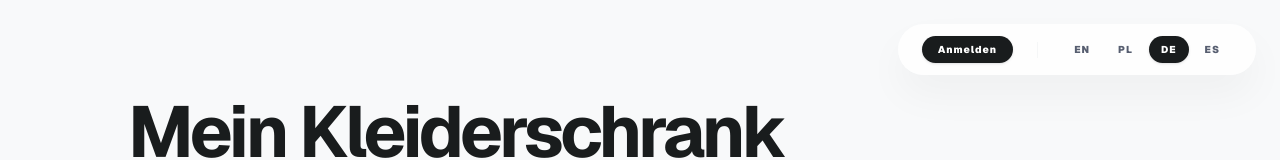
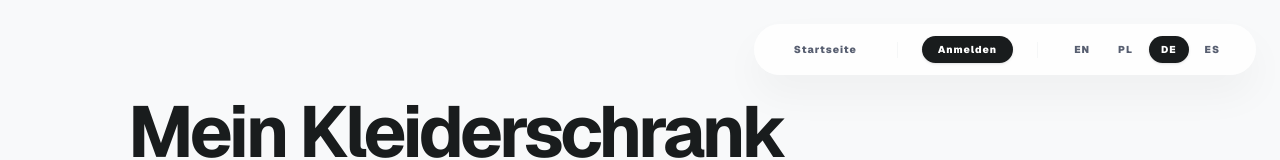
Before and after one commit to konopek94/wearwise, a Next.js app: page /de/closet in a window 1280 px wide. Shown: the top 160 px of the page. Built offline with nearby package versions, Linux system fonts and the light colour scheme; no server answers; the database is empty.

Commit message:
feat: add Home link to navigation bar for better flow

```diff
--- a/components/ClosetDashboard.tsx
+++ b/components/ClosetDashboard.tsx
@@ -7,6 +7,7 @@ import ResultsCard from "./ResultsCard";
 import AuthButton from "./AuthButton";
 import LanguageSwitcher from "./LanguageSwitcher";
 import { Locale } from "../i18n-config";
+import Link from "next/link";
 
 export default function ClosetDashboard({ initialItems, dictionary, lang }: { initialItems: ClosetItem[], dictionary: Dictionary, lang: Locale }) {
   const [items] = useState(initialItems);
@@ -15,6 +16,13 @@ export default function ClosetDashboard({ initialItems, dictionary, lang }: { in
   return (
     <div className="max-w-5xl mx-auto">
       <div className="fixed top-6 right-6 z-50 glass px-6 py-3 rounded-full shadow-ambient flex items-center gap-6">
+        <Link
+          href={`/${lang}`}
+          className="px-4 py-1.5 text-[10px] font-black tracking-widest transition-all rounded-full text-primary-design hover:bg-surface-highest/10"
+        >
+          {dictionary.auth.home}
+        </Link>
+        <div className="w-px h-4 bg-surface-highest/30"></div>
         <AuthButton dictionary={dictionary.auth} lang={lang} />
         <div className="w-px h-4 bg-surface-highest/30"></div>
         <LanguageSwitcher />
--- a/components/HomeContent.tsx
+++ b/components/HomeContent.tsx
@@ -10,6 +10,7 @@ import AuthButton from "./AuthButton";
 import { AnalysisResult, Dictionary } from "../types";
 import { Locale } from "../i18n-config";
 import { supabase } from "../lib/supabase";
+import Link from "next/link";
 
 interface HomeContentProps {
   dictionary: Dictionary;
@@ -113,6 +114,13 @@ export default function HomeContent({ dictionary, lang }: HomeContentProps) {
     <div className="min-h-screen bg-surface py-24 px-4 sm:px-6 lg:px-8">
       <div className="max-w-5xl mx-auto">
         <div className="fixed top-6 right-6 z-50 glass px-6 py-3 rounded-full shadow-ambient flex items-center gap-6">
+          <Link
+            href={`/${lang}`}
+            className="px-4 py-1.5 text-[10px] font-black tracking-widest transition-all rounded-full text-primary-design hover:bg-surface-highest/10"
+          >
+            {dictionary.auth.home}
+          </Link>
+          <div className="w-px h-4 bg-surface-highest/30"></div>
           <AuthButton dictionary={dictionary.auth} lang={lang} />
           <div className="w-px h-4 bg-surface-highest/30"></div>
           <LanguageSwitcher />
--- a/dictionaries/de.json
+++ b/dictionaries/de.json
@@ -41,7 +41,8 @@
   "auth": {
     "login": "Anmelden",
     "logout": "Abmelden",
-    "closet": "Mein Kleiderschrank"
+    "closet": "Mein Kleiderschrank",
+    "home": "Startseite"
   },
   "login": {
     "title": "Willkommen zurück",
--- a/dictionaries/en.json
+++ b/dictionaries/en.json
@@ -41,7 +41,8 @@
   "auth": {
     "login": "Login",
     "logout": "Logout",
-    "closet": "My Closet"
+    "closet": "My Closet",
+    "home": "Home"
   },
   "login": {
     "title": "Welcome Back",
--- a/dictionaries/es.json
+++ b/dictionaries/es.json
@@ -41,7 +41,8 @@
   "auth": {
     "login": "Entrar",
     "logout": "Salir",
-    "closet": "Mi Armario"
+    "closet": "Mi Armario",
+    "home": "Inicio"
   },
   "login": {
     "title": "Bienvenido de nuevo",
--- a/dictionaries/pl.json
+++ b/dictionaries/pl.json
@@ -41,7 +41,8 @@
   "auth": {
     "login": "Zaloguj",
     "logout": "Wyloguj",
-    "closet": "Moja Szafa"
+    "closet": "Moja Szafa",
+    "home": "Start"
   },
   "login": {
     "title": "Witaj ponownie",
--- a/types/index.ts
+++ b/types/index.ts
@@ -87,6 +87,7 @@ export interface Dictionary {
     login: string;
     logout: string;
     closet: string;
+    home: string;
   };
   login: {
     title: string;
```
